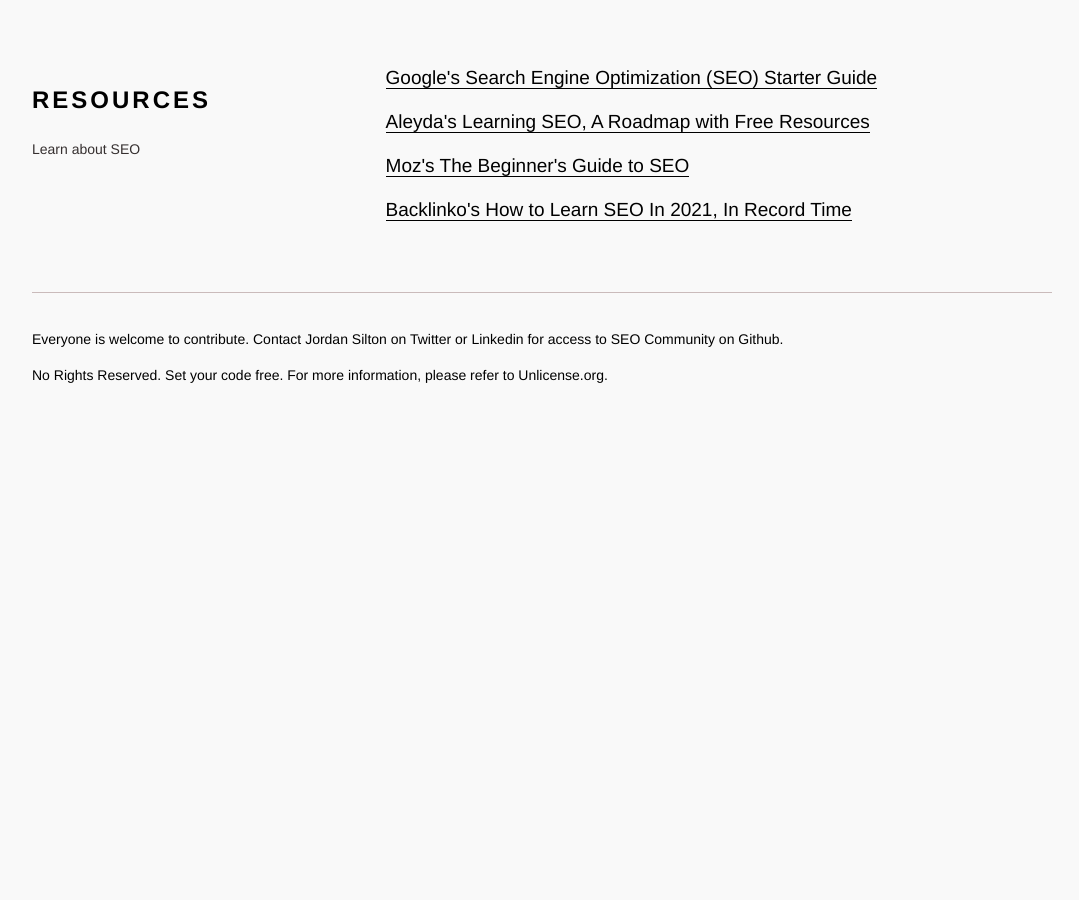
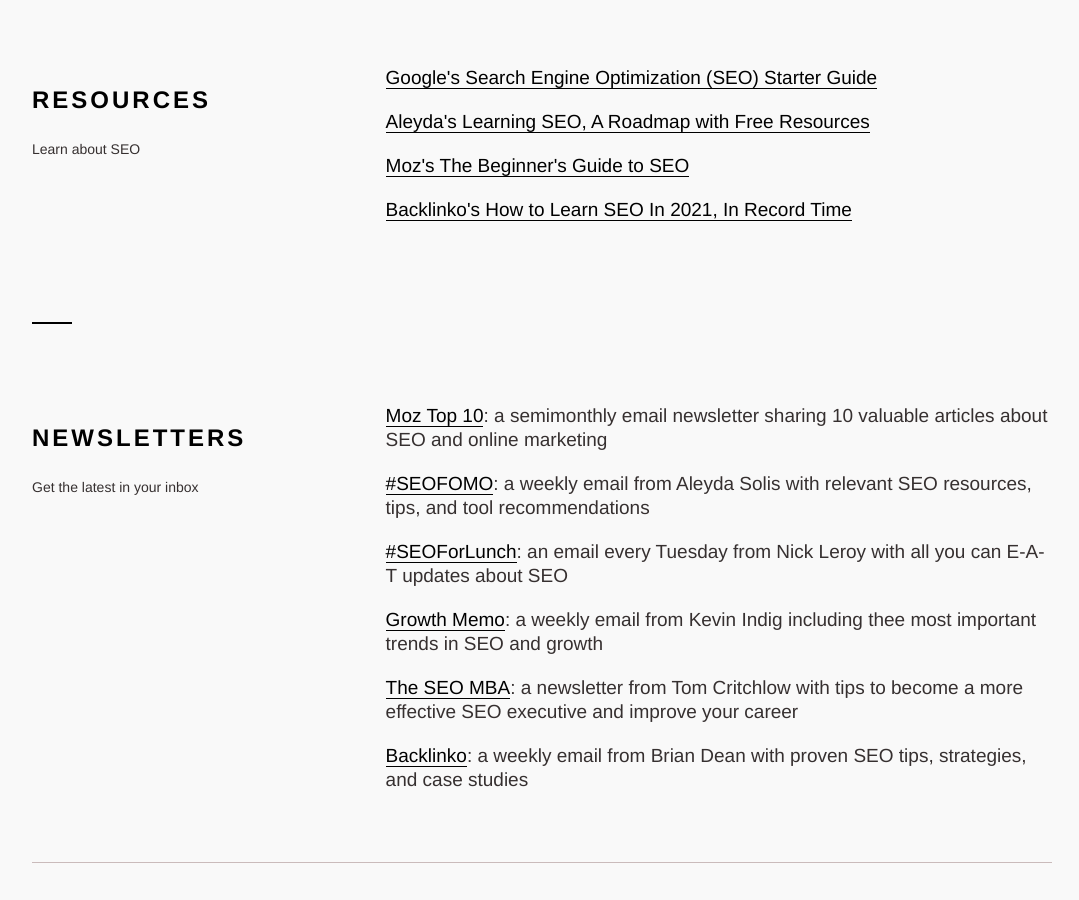
Before and after one commit to micahfk/seo-community, a Jekyll site: the page built from index.html, in a window 1280 px wide and 900 px high, scrolled down 1068 px. Shown: the whole window, without its empty margins (98-1177 px from the left). Built offline with Jekyll 4.4.1, drawn with Linux system fonts in a browser that asks for light colours; before the commit the page ends 1459 px from its top, so only the background shows below that.

Commit message:
Initial list of newsletters
Starting a list with a few helpful SEO newsletters (in no particular order) - please update and expand upon this list

```diff
--- /dev/null
+++ b/_includes/newsletters.html
@@ -0,0 +1,22 @@
+<hr>
+
+<div class="row">
+	<div class="four columns">
+		<div class="row">
+			<h2>Newsletters</h2>
+			<div class="subhead">
+				<p>Get the latest in your inbox</p>
+			</div>
+		</div>
+	</div>
+	<div class="eight columns">
+		<ul>
+            <li><a href="https://moz.com/moztop10">Moz Top 10</a>: a semimonthly email newsletter sharing 10 valuable articles about SEO and online marketing</li>
+			<li><a href="https://www.aleydasolis.com/en/seo-tips/">#SEOFOMO</a>: a weekly email from Aleyda Solis with relevant SEO resources, tips, and tool recommendations</li>
+            <li><a href="https://nickleroy.com/newsletter/">#SEOForLunch</a>: an email every Tuesday from Nick Leroy with all you can E-A-T updates about SEO</li>
+            <li><a href="https://growthmemo.kevin-indig.com/">Growth Memo</a>: a weekly email from Kevin Indig including thee most important trends in SEO and growth</li>
+            <li><a href="https://seomba.substack.com/">The SEO MBA</a>: a newsletter from Tom Critchlow with tips to become a more effective SEO executive and improve your career</li>
+            <li><a href="https://backlinko.com/newsletter">Backlinko</a>: a weekly email from Brian Dean with proven SEO tips, strategies, and case studies</li>
+		</ul>
+	</div>
+</div>
--- a/index.html
+++ b/index.html
@@ -29,3 +29,5 @@
 {% include articles.html %}
 
 {% include resources.html %}
+
+{% include newsletters.html %}
```
